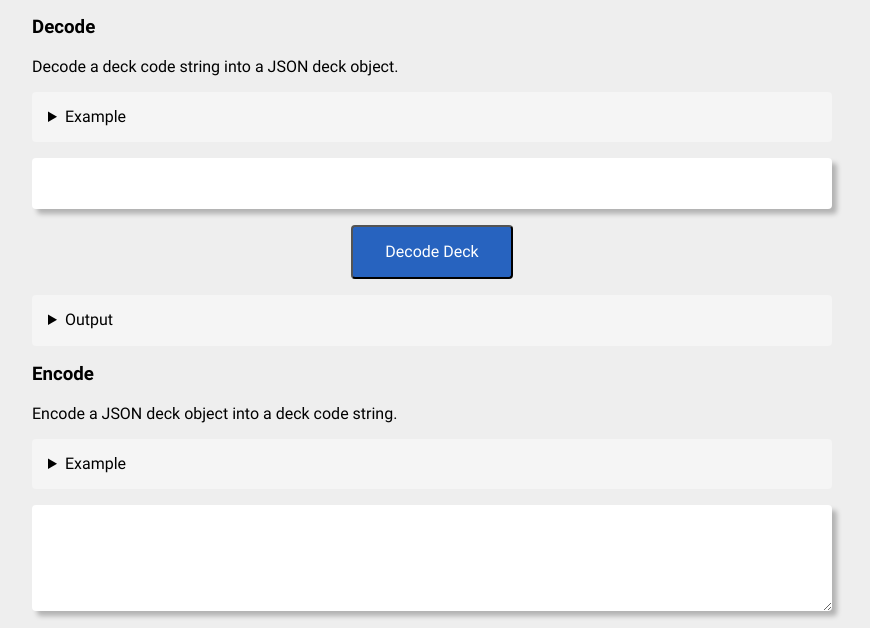
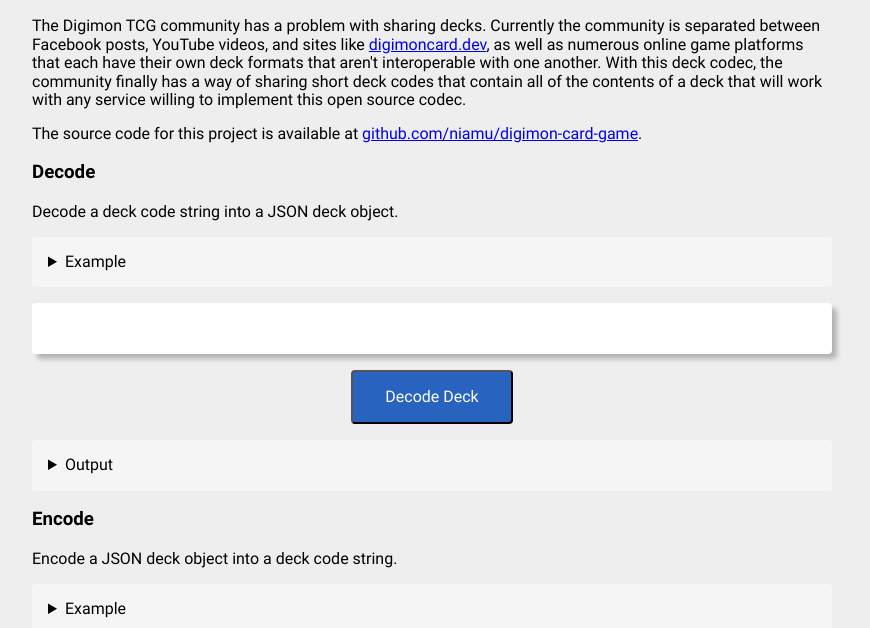
Before and after one commit to niamu/digimon-card-game, a plain HTML site: page docs/index.html in a window 1280 px wide. Shown: the part 169-797 px from the top of the page, without its empty margins (208-1078 px from the left). Drawn offline with Linux system fonts and the light colour scheme.

Commit message:
Description and source code link in docs

```diff
--- a/docs/index.html
+++ b/docs/index.html
@@ -13,6 +13,9 @@
         <a href="https://world.digimoncard.com">Digimon Card Game (2020)</a>
       </h1>
       <h2>Deck Codec</h2>
+      <p>The Digimon TCG community has a problem with sharing decks. Currently the community is separated between Facebook posts, YouTube videos, and sites like <a href="https://digimoncard.dev">digimoncard.dev</a>, as well as numerous online game platforms that each have their own deck formats that aren't interoperable with one another. With this deck codec, the community finally has a way of sharing short deck codes that contain all of the contents of a deck that will work with any service willing to implement this open source codec.</p>
+
+      <p>The source code for this project is available at <a href="https://niamu.github.io/digimon-card-game/">github.com/niamu/digimon-card-game</a>.</p>
       <h3>Decode</h3>
       <p>Decode a deck code string into a JSON deck object.</p>
       <details>
```
